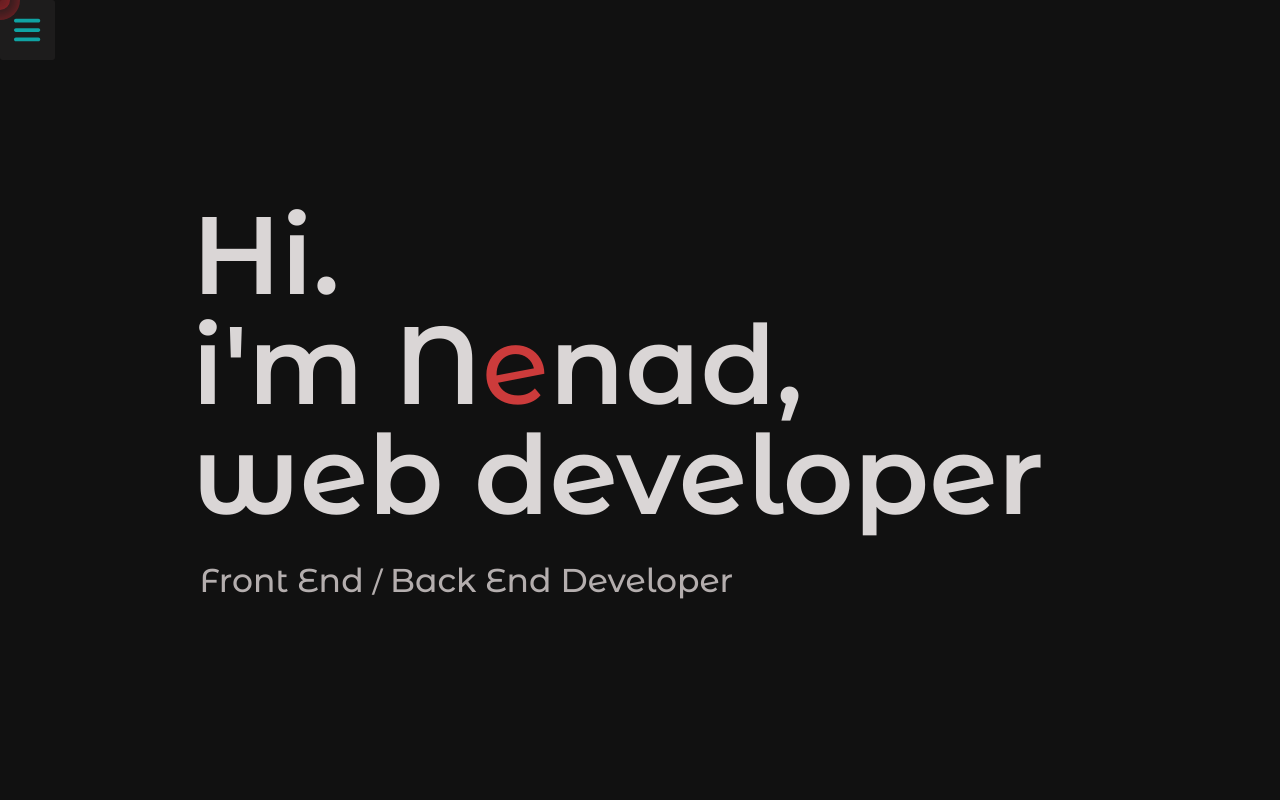
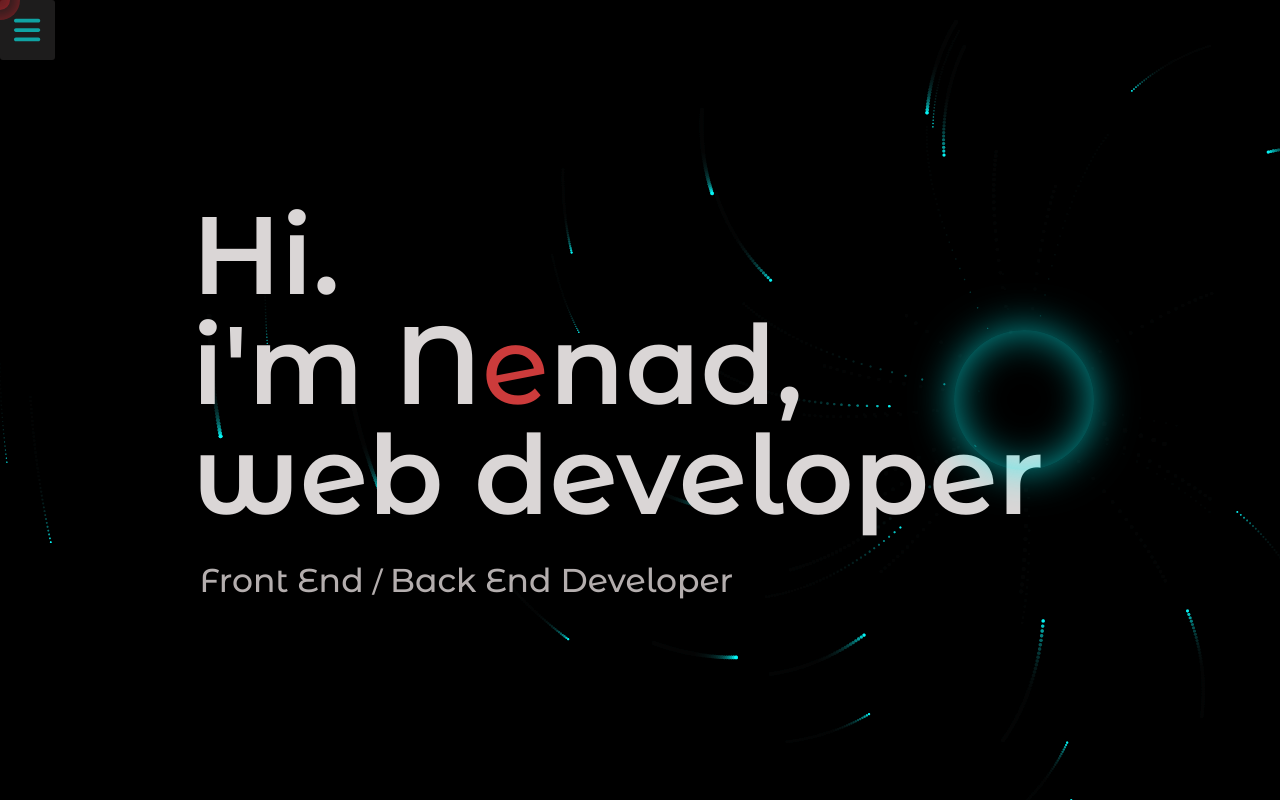
Before and after one commit to Nesh00/portfolio, a React (Create React App) app: page /home in a window 1280 px wide. Built offline with nearby package versions, Linux system fonts and the light colour scheme.

Commit message:
create Blackhole component for Home page

```diff
--- /dev/null
+++ b/src/components/Home/Blackhole.jsx
@@ -0,0 +1,79 @@
+import Particles from 'react-tsparticles';
+import useWindowDimensions from '../../hooks/useWindowDimensions';
+import '../../css/Home/Blackhole.css';
+
+const Blackhole = () => {
+  const { width } = useWindowDimensions();
+
+  const options = {
+    fpsLimit: 60,
+    detectRetina: true,
+    particles: {
+      color: {
+        value: '#08fdfd99',
+      },
+      lineLinked: {
+        enable: false,
+      },
+      opacity: {
+        value: 0.8,
+      },
+      shape: {
+        type: 'circle',
+      },
+      size: {
+        random: {
+          enable: true,
+          minimumValue: 0.5,
+        },
+        value: 2,
+      },
+      move: {
+        size: true,
+        enable: true,
+        speed: 0.2,
+        direction: 'left',
+        random: false,
+        straight: false,
+        outModes: {
+          default: 'out',
+        },
+        attract: {
+          enable: false,
+          rotate: { x: 600, y: 1200 },
+        },
+        trail: {
+          enable: true,
+          length: 10,
+        },
+        warp: true,
+      },
+    },
+    absorbers: {
+      orbits: true,
+      destroy: true,
+      opacity: 0.5,
+      size: {
+        value: width < 1024 ? 50 : 65,
+        random: false,
+        density: 2000,
+      },
+      position: {
+        x: width <= 768 ? 50 : 80,
+        y: 50,
+      },
+    },
+    background: {
+      color: '#000',
+    },
+  };
+
+  return (
+    <section className='bg-blackhole'>
+      <div className='blackhole'></div>
+      <Particles className='particles' id='tsparticles20' options={options} />
+    </section>
+  );
+};
+
+export default Blackhole;
--- a/src/components/Home/Home.jsx
+++ b/src/components/Home/Home.jsx
@@ -1,4 +1,5 @@
 import '../../css/Home/Home.css';
+import Blackhole from './Blackhole';
 
 const Home = () => {
   return (
@@ -12,6 +13,7 @@ const Home = () => {
         Front End <span className='intro__sub-header--slash'> / </span>Back End
         Developer
       </h2>
+      <Blackhole />
     </header>
   );
 };
--- a/src/css/About/About.css
+++ b/src/css/About/About.css
@@ -7,7 +7,8 @@
   width: 30rem;
   height: 30rem;
   border-radius: 50%;
-  box-shadow: inset 0px 0px 40px var(--bg-green-transparent);
+  box-shadow: inset 0px 0px 4rem var(--bg-green-transparent),
+    0px 0px 4rem var(--bg-green-transparent);
   background: var(--bg-green-secondary);
 }
 
--- /dev/null
+++ b/src/css/Home/Blackhole.css
@@ -0,0 +1,24 @@
+.blackhole {
+  position: absolute;
+  top: 50%;
+  left: 50%;
+  transform: translate(-50%, -50%);
+  z-index: 1;
+  height: 14rem;
+  width: 14rem;
+  border-radius: 50%;
+  box-shadow: inset 0px 0px 4rem var(--bg-green-transparent),
+    0px 0px 4rem var(--bg-green-transparent);
+}
+
+.particles {
+  position: absolute;
+  z-index: -1;
+}
+
+@media screen and (min-width: 56em) {
+  .blackhole {
+    position: absolute;
+    left: 80%;
+  }
+}
```
